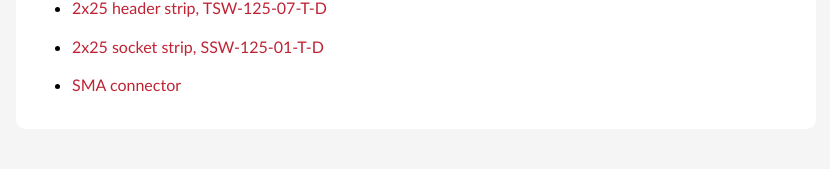
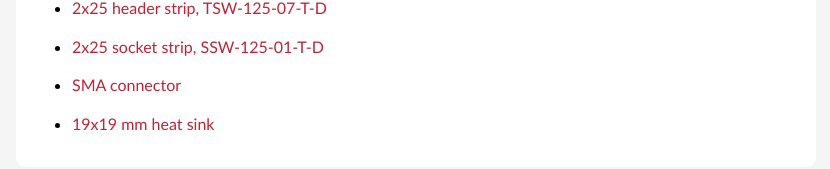
Before and after one commit to pavel-demin/qmtech-xc7z020-notes, a Jekyll site: the page built from components.md, in a window 1280 px wide. Shown: the part 406-575 px from the top of the page, without its empty margins (224-1054 px from the left). Built offline with Jekyll 4.4.1, drawn with Linux system fonts in a browser that asks for light colours.

Commit message:
add heat sink to components

```diff
--- a/components.md
+++ b/components.md
@@ -23,3 +23,5 @@ Mouser Electronics
  - [2x25 socket strip, SSW-125-01-T-D](https://www.mouser.com/ProductDetail/200-SSW12501TD)
 
  - [SMA connector](https://www.mouser.com/ProductDetail/485-1865)
+
+ - [19x19 mm heat sink](https://www.mouser.com/ProductDetail/774-APF19-19-13CBA01)
```
